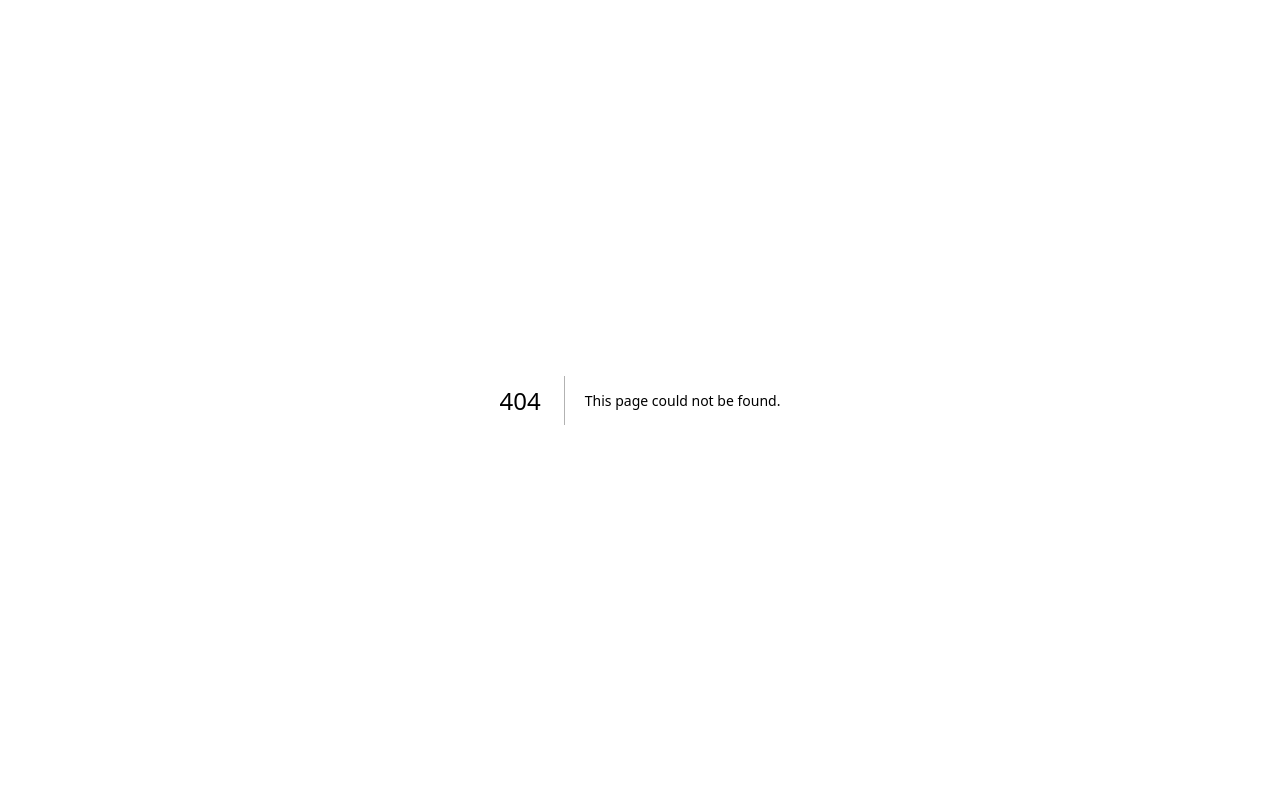
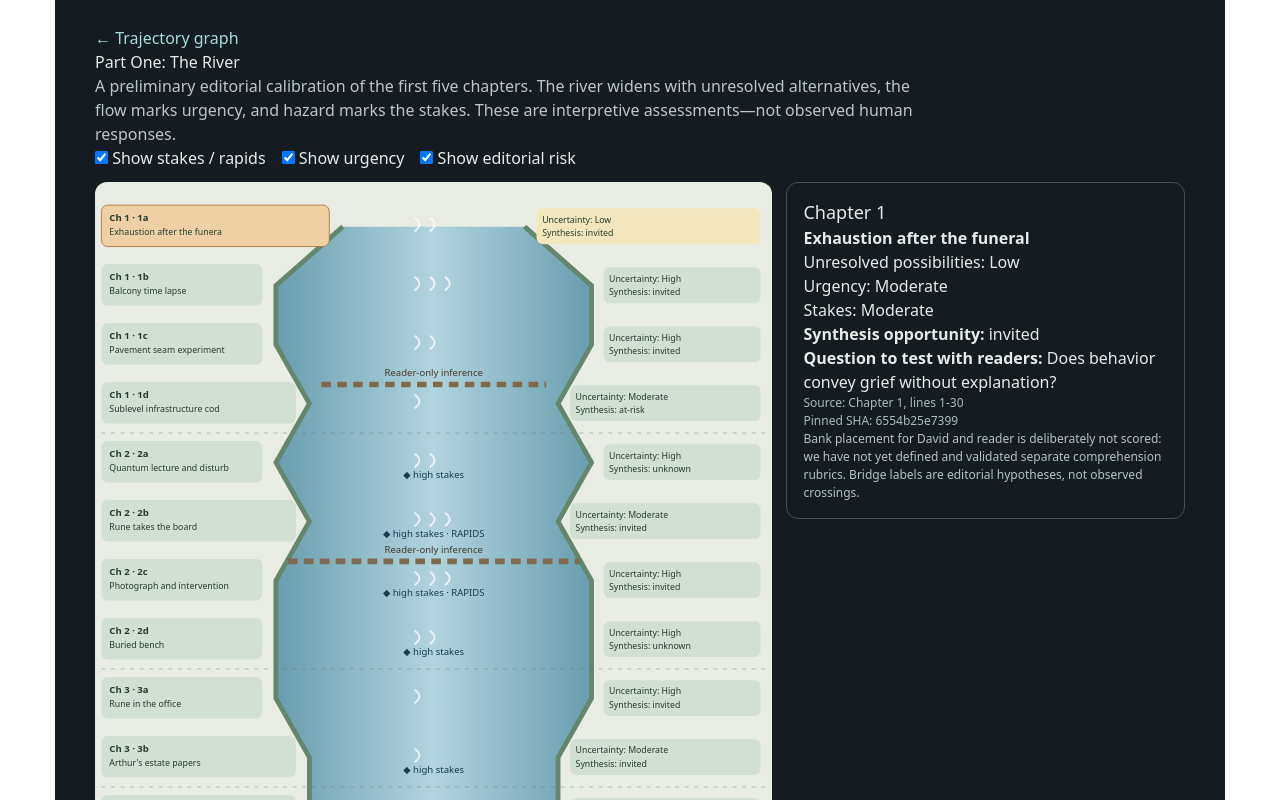
Before and after one commit to Gabrielmcp78/frontend, a Next.js app: page /reader-lab/part-one in a window 1280 px wide. Before the commit this address had no page. Shown: the top 800 px of the page. Built offline with nearby package versions, Linux system fonts and the light colour scheme.

Commit message:
feat: Part One interactive spatial river calibration preview

```diff
--- /dev/null
+++ b/app/reader-lab/part-one/page.tsx
@@ -0,0 +1,62 @@
+"use client";
+import { useState } from "react";
+import { CALIBRATION_BEATS, MANUSCRIPT_COMMIT, riverProperties } from "@/lib/reader-river/part-one";
+import type { CalibrationBeat } from "@/lib/reader-river/part-one";
+import Link from "next/link";
+
+const PAD=56, WIDTH=850, STEP=74, HEIGHT=1120;
+const lvl=(x:number)=>x===1?"Low":x===2?"Moderate":"High";
+
+export default function PartOneRiverPage(){
+ const [active,setActive]=useState(CALIBRATION_BEATS[0].id);
+ const [showStakes,setShowStakes]=useState(true);
+ const [showPressure,setShowPressure]=useState(true);
+ const [showQuestions,setShowQuestions]=useState(true);
+ const selected=CALIBRATION_BEATS.find(b=>b.id===active)??CALIBRATION_BEATS[0];
+ const positions=CALIBRATION_BEATS.map((b,i)=>{const center=WIDTH/2,half=72+b.uncertainty*42;return {...b,cy:PAD+i*STEP,left:center-half,right:center+half};});
+ const bank=(side:"left"|"right")=>positions.map((p,i)=>(i?"L":"M")+(side==="left"?p.left:p.right)+" "+p.cy).join(" ");
+ return <main style={{maxWidth:1170,margin:"0 auto",padding:"26px clamp(12px,4vw,40px)",fontFamily:"system-ui, sans-serif",color:"#e5ebe8",background:"#141c22",minHeight:"100vh"}}>
+   <nav><Link href="/reader-lab" style={{color:"#a7dbdc"}}>← Trajectory graph</Link></nav>
+   <h1>Part One: The River</h1>
+   <p style={{maxWidth:850,color:"#b9c7c8"}}>A preliminary editorial calibration of the first five chapters. The river widens with unresolved alternatives, the flow marks urgency, and hazard marks the stakes. These are interpretive assessments—not observed human responses.</p>
+   <div style={{display:"flex",gap:16,flexWrap:"wrap",marginBottom:12}}>
+     <label><input type="checkbox" checked={showStakes} onChange={e=>setShowStakes(e.target.checked)}/> Show stakes / rapids</label>
+     <label><input type="checkbox" checked={showPressure} onChange={e=>setShowPressure(e.target.checked)}/> Show urgency</label>
+     <label><input type="checkbox" checked={showQuestions} onChange={e=>setShowQuestions(e.target.checked)}/> Show editorial risk</label>
+   </div>
+   <div style={{display:"grid",gridTemplateColumns:"minmax(0,1.7fr) minmax(240px,1fr)",gap:14,alignItems:"start"}}>
+    <div style={{overflowX:"auto",background:"#e8ece3",borderRadius:12}}>
+      <svg viewBox={`0 0 ${WIDTH} ${HEIGHT}`} style={{width:"100%",minWidth:500,height:"auto"}} role="img" aria-label="River-width map of fourteen Part One narrative beats, with chapter progression downstream">
+        <defs><linearGradient id="riverH" x1="0" y1="0" x2="1" y2="0"><stop offset="0%" stopColor="#689eae"/><stop offset="50%" stopColor="#b1d4de"/><stop offset="100%" stopColor="#689eae"/></linearGradient></defs>
+        <path d={bank("left")+" "+positions.slice().reverse().map(p=>"L"+p.right+" "+p.cy).join(" ")+" Z"} fill="url(#riverH)"/>
+        <path d={bank("left")} stroke="#63866c" strokeWidth="6" fill="none"/>
+        <path d={bank("right")} stroke="#63866c" strokeWidth="6" fill="none"/>
+        {positions.map((p,i)=><g key={p.id}>
+          {i>0&&p.chapter!==positions[i-1].chapter&&<line x1="8" y1={p.cy-STEP/2} x2={WIDTH-8} y2={p.cy-STEP/2} stroke="#606e64" strokeDasharray="5 7" opacity=".5"/>}
+          {showPressure&&Array.from({length:p.urgency},(_,j)=><path key={j} d={`M${WIDTH/2-24+j*19} ${p.cy-11} q12 8 0 17`} fill="none" stroke="white" strokeWidth="2.4" opacity=".75"/>)}
+          {showStakes&&p.stakes===3&&<text x={WIDTH/2} y={p.cy+20} textAnchor="middle" fontSize="12" fill="#163e4d">◆ high stakes {p.urgency===3?"· RAPIDS":""}</text>}
+          {p.bridge&&<g><line x1={p.left+15} y1={p.cy-24} x2={p.right-15} y2={p.cy-24} stroke="#806a4d" strokeWidth="7" strokeDasharray={p.bridge==="recognition"?"none":"12 8"}/><text x={WIDTH/2} y={p.cy-34} fontSize="12" textAnchor="middle" fill="#463827">{p.bridge==="recognition"?"Potential shared crossing":"Reader-only inference"}</text></g>}
+          <g role="button" tabIndex={0} aria-label={`Inspect chapter ${p.chapter}: ${p.event}`} onClick={()=>setActive(p.id)} onKeyDown={e=>{if(e.key==="Enter"||e.key===" "){e.preventDefault();setActive(p.id)}}}>
+            <rect x="8" y={p.cy-27} width={p.left-25} height="52" rx="8" fill={active===p.id?"#eed0a4":"#d2dfd3"} stroke={active===p.id?"#a56f32":"none"}/>
+            <text x="18" y={p.cy-7} fontSize="12" fill="#243d2d" fontWeight="bold">Ch {p.chapter} · {p.id}</text>
+            <text x="18" y={p.cy+11} fontSize="11" fill="#243d2d">{p.event.slice(0,27)}</text>
+            <rect x={p.right+15} y={p.cy-23} width={WIDTH-p.right-30} height="45" rx="8" fill={active===p.id?"#f2e7bc":"#d2dfd3"}/>
+            <text x={p.right+22} y={p.cy-5} fontSize="11" fill="#243d2d">Uncertainty: {lvl(p.uncertainty)}</text>
+            <text x={p.right+22} y={p.cy+12} fontSize="11" fill="#243d2d">Synthesis: {p.synthesis}</text>
+          </g>
+        </g>)}
+        <text x={WIDTH/2} y={HEIGHT-14} fill="#234e61" fontSize="14" textAnchor="middle">Narrative progression downstream ↓</text>
+      </svg>
+    </div>
+    <aside style={{border:"1px solid #425259",borderRadius:12,padding:16,position:"sticky",top:14}}>
+     <h2 style={{fontSize:18}}>Chapter {selected.chapter}</h2>
+     <p><strong>{selected.event}</strong></p>
+     <p>Unresolved possibilities: {lvl(selected.uncertainty)}<br/>Urgency: {lvl(selected.urgency)}<br/>Stakes: {lvl(selected.stakes)}</p>
+     <p><strong>Synthesis opportunity:</strong> {selected.synthesis}</p>
+     {showQuestions&&<p><strong>Question to test with readers:</strong> {selected.question}</p>}
+     <p style={{fontSize:12,color:"#a9bbbf"}}>Source: Chapter {selected.chapter}, lines {selected.sourceLines}<br/>Pinned SHA: {MANUSCRIPT_COMMIT.slice(0,12)}</p>
+     <p style={{fontSize:12,color:"#b1c3c2"}}>Bank placement for David and reader is deliberately not scored: we have not yet defined and validated separate comprehension rubrics. Bridge labels are editorial hypotheses, not observed crossings.</p>
+    </aside>
+   </div>
+ </main>
+}
```
